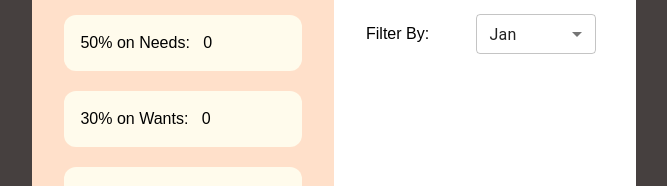
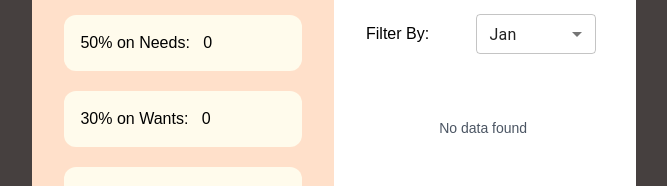
Before and after one commit to gauravsoni97/expensemanagement, a React (Create React App) app: page / in a window 1280 px wide. Shown: the part 447-633 px from the top of the page, without its empty margins (306-973 px from the left). Built offline with nearby package versions, Linux system fonts and the light colour scheme.

Commit message:
empty state for list added

```diff
--- a/src/Components/ExpenseListRight/ExpenseListRight.jsx
+++ b/src/Components/ExpenseListRight/ExpenseListRight.jsx
@@ -36,17 +36,18 @@ const ExpenseListRight = ({
       setArrayOfList((preval) => {
         return [...preval, { name: values.itemName, price: values.itemPrice }];
       });
-
-
     },
   });
 
+  // Balance left code
 
-let totalListSum = arrayOfList.map(obj => obj.price).reduce((acc, cur) => acc + cur , 0);
-console.log(totalListSum);
+  let totalListSum = arrayOfList.map(obj => obj.price).reduce((acc, cur) => acc + cur , 0);
+  console.log(totalListSum);
 
 
 
+
+  // on delete list item from list
 
   const onDeleteListItem = (curInd) => {
     const updatedList = arrayOfList.filter((ele, arrInd) => {
@@ -123,6 +124,7 @@ console.log(totalListSum);
             </div>
           </div>
           <div className="all_lists_parent">
+            {arrayOfList.length == 0 && <p className=" text-center text-sm pt-12 text-gray-600">No data found</p> }
             {arrayOfList?.map((e, ind) => {
               return (
                 <div
```
